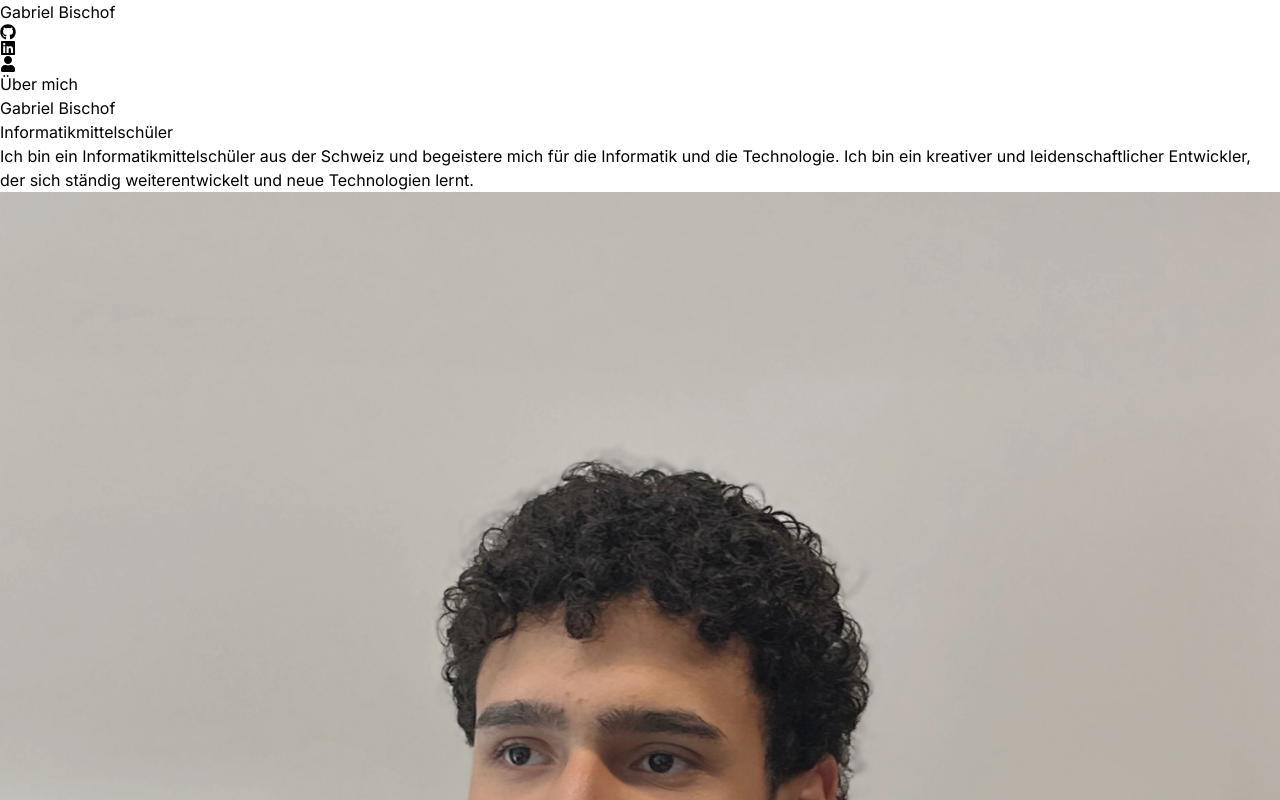
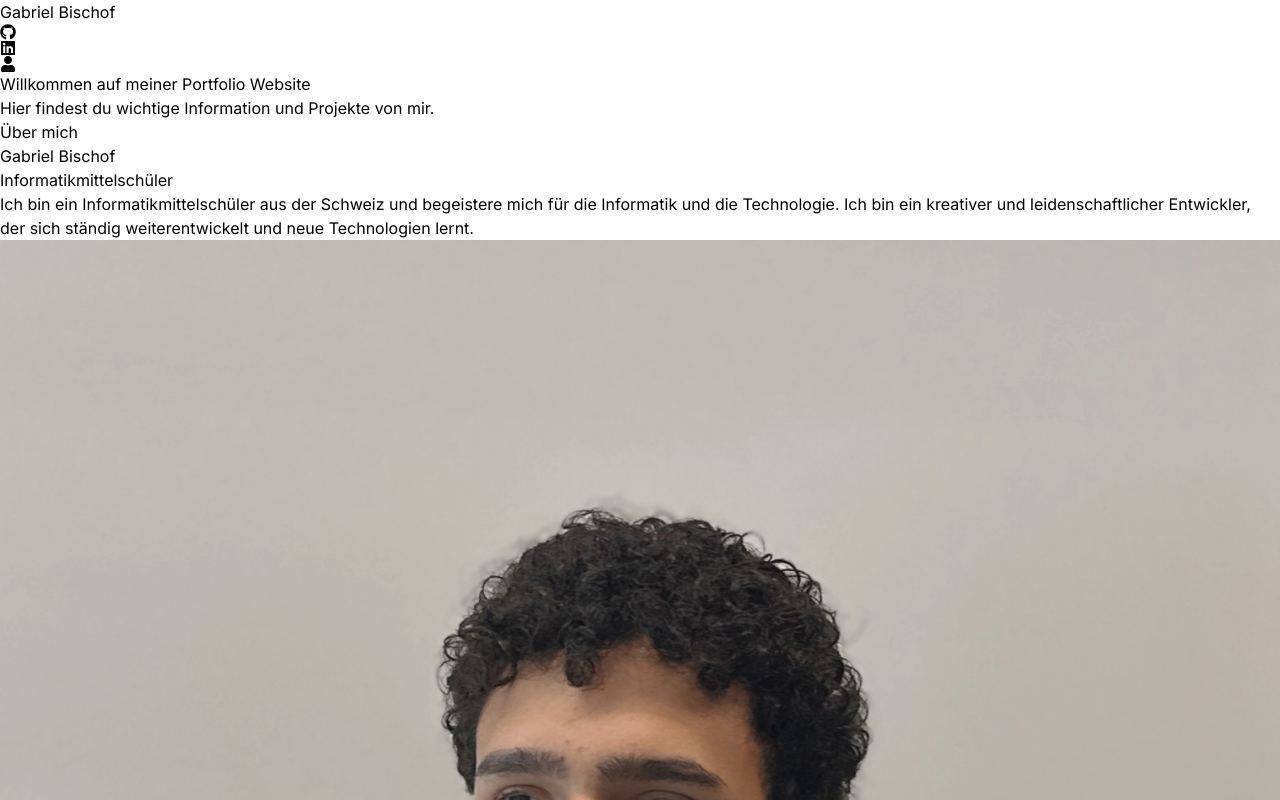
Before and after one commit to TheNotoriousGB/Portfolio-Website, a React (Vite) app: page / in a window 1280 px wide. Shown: the top 800 px of the page. Built offline with nearby package versions, Linux system fonts and the light colour scheme.

Commit message:
Hero Section created.

```diff
--- a/src/components/Hero.jsx
+++ b/src/components/Hero.jsx
@@ -1,8 +1,23 @@
 const Hero = () => {
 return (
-    <div>
 
-    </div>
+    <section className="relative w-full h-auto bg-transparent overflow-hidden py-8">
+    <div className="relative w-full max-w-7xl mx-auto mb-12">
+      <div className="flex flex-col md:flex-row items-center justify-between px-4 md:px-8">
+        <div className="w-full md:w-1/2 h-full flex items-center justify-center p-4 md:p-8">
+          <div className="text-center md:text-left">
+            <h1 className="text-3xl md:text-4xl font-bold mb-4">
+            Willkommen auf meiner Portfolio Website
+            </h1>
+            <p className="text-base md:text-lg text-white-500">
+              Hier findest du wichtige Information und Projekte von mir.
+            </p>
+          </div>
+          </div>
+          </div>
+          </div>
+    </section>
+
 );
 };
 
```
